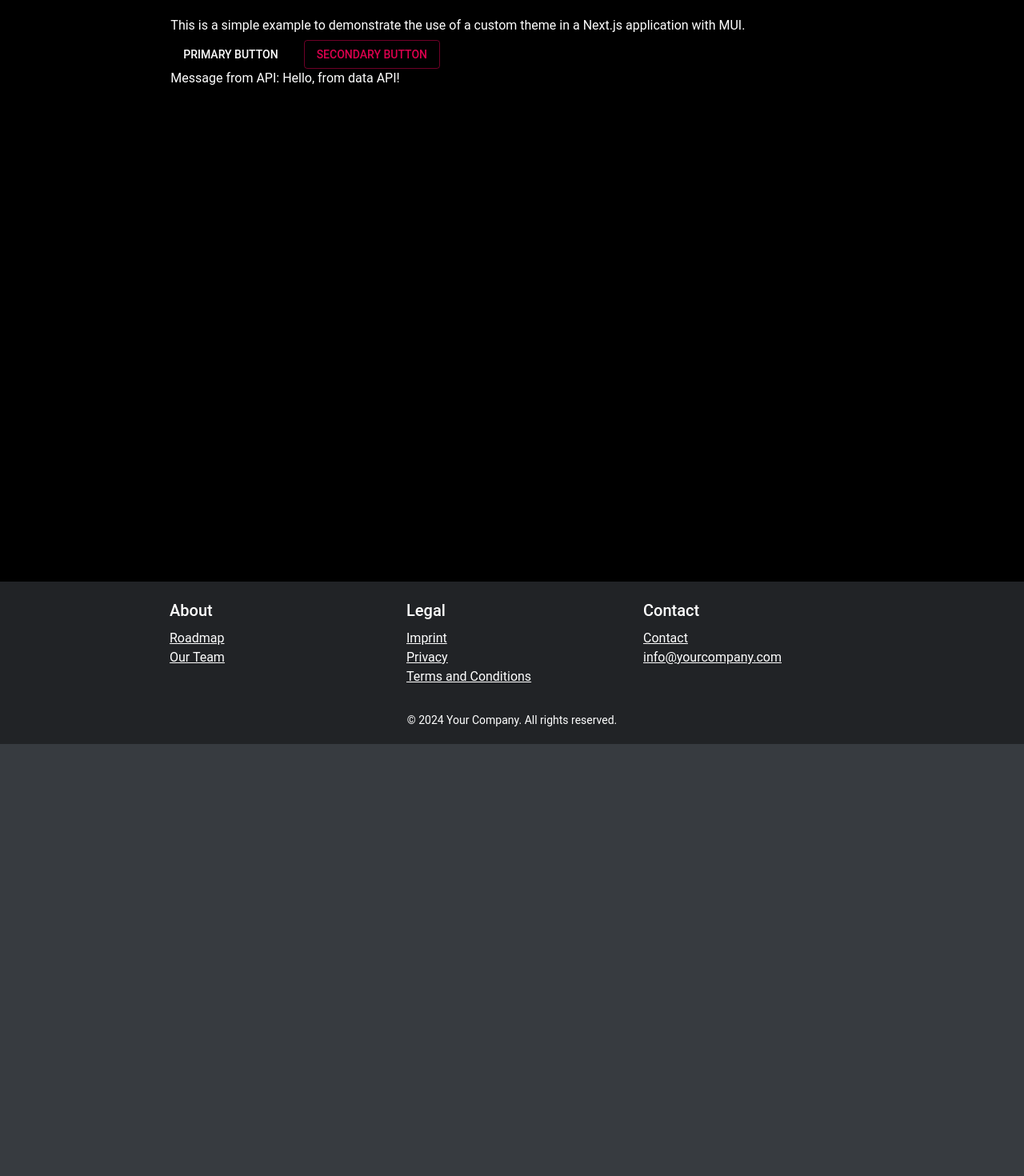
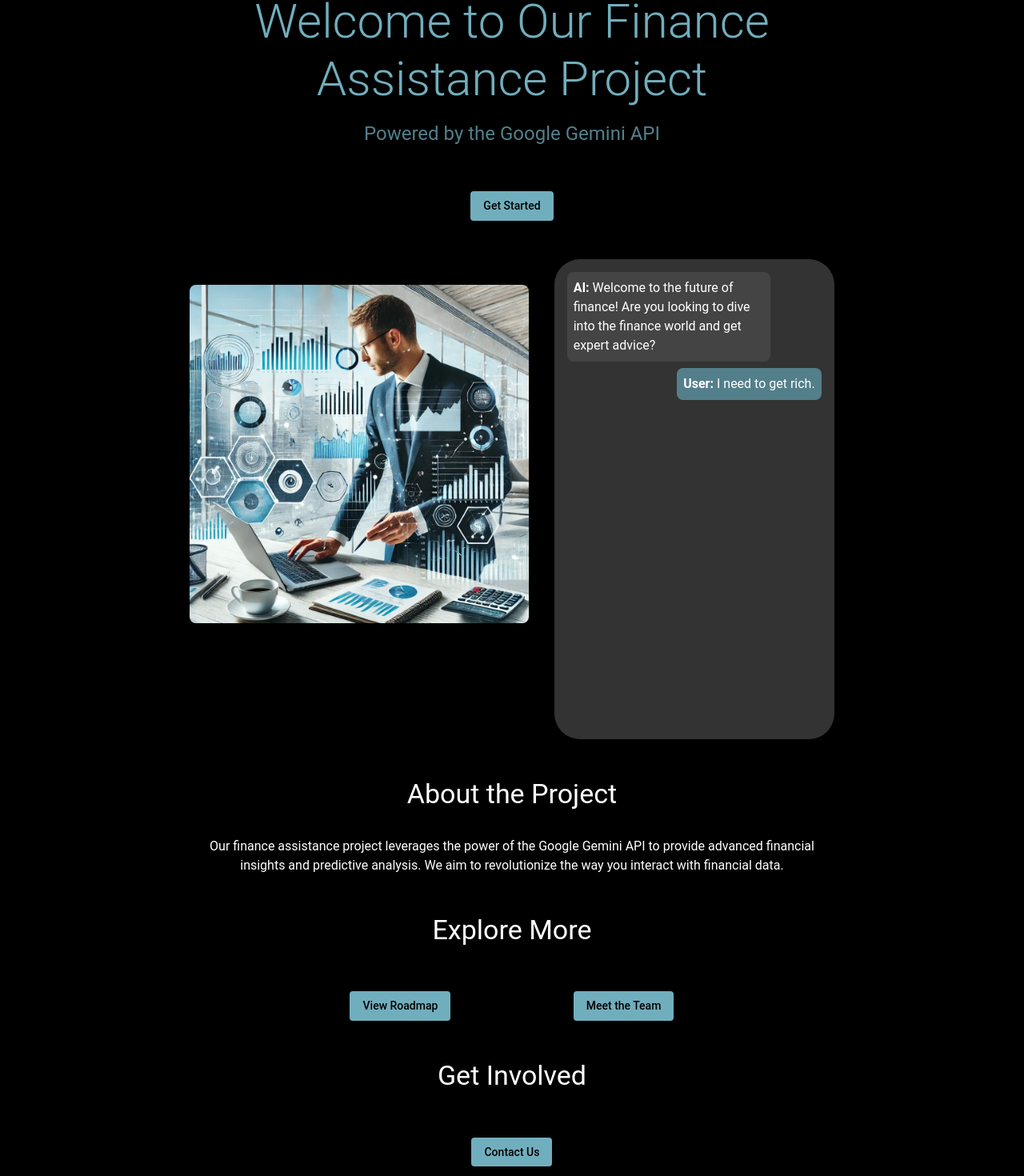
Before and after one commit to uiyoungkim/BeStockAI, a Next.js app: page / in a window 1280 px wide. Shown: the part 137-1607 px from the top of the page at 80% size. Before the commit the page ends 1067 px from the top, so only its background shows below. Built offline with nearby package versions, Linux system fonts and the light colour scheme; no server answers.

Commit message:
taking new API for Stock data, Homepage Init

```diff
--- /dev/null
+++ b/src/app/api/stock/route.js
@@ -0,0 +1,24 @@
+import { NextResponse } from 'next/server';
+
+export async function GET(request) {
+    const { searchParams } = new URL(request.url);
+    const symbol = searchParams.get('symbol');
+    const apiKey = process.env.ALPHA_VANTAGE_API_KEY;
+
+    const url = `https://www.alphavantage.co/query?function=OVERVIEW&symbol=${symbol}&apikey=${apiKey}`;
+
+    // it works on symbol and not with the company name.
+    // Nvidia won't work. Instead use NVDA
+    // It is possible to fix this using LangGraph or consider using another API
+    try {
+        const response = await fetch(url);
+        if (!response.ok) {
+            throw new Error('Network response was not ok');
+        }
+        const data = await response.json();
+        return NextResponse.json(data);
+    } catch (error) {
+        console.error('Error fetching data:', error);
+        return NextResponse.json({ error: 'Error fetching data' }, { status: 500 });
+    }
+}
--- /dev/null
+++ b/src/app/components/Chatbot.js
@@ -0,0 +1,70 @@
+import React, { useState, useEffect } from 'react';
+import { Box, Typography, Paper } from '@mui/material';
+
+const Chatbot = () => {
+    const [chat, setChat] = useState([
+        { sender: 'AI', message: 'Welcome to the future of finance! Are you looking to dive into the finance world and get expert advice?' },
+    ]);
+    const [currentStep, setCurrentStep] = useState(0);
+
+    const chatSequence = [
+        { sender: 'User', message: 'I need to get rich.' },
+        { sender: 'AI', message: "I can't make you a millionaire overnight, but I can help you analyze stocks and make informed decisions." },
+        { sender: 'AI', message: "Whether you're unsure of what to look at, what to buy or sell, or simply want to maximize your profits, I'm here to assist you." },
+        { sender: 'AI', message: "With advanced analytics and insights, I outperform most Wall Street finance experts. Ready to start your journey?" },
+    ];
+
+    useEffect(() => {
+        if (currentStep < chatSequence.length) {
+            const timer = setTimeout(() => {
+                setChat((prevChat) => [...prevChat, chatSequence[currentStep]]);
+                setCurrentStep(currentStep + 1);
+            }, 3000); // Adjust delay as needed
+            return () => clearTimeout(timer);
+        }
+    }, [currentStep]);
+
+    return (
+        <Box
+            sx={{
+                width: 350,
+                height: 600,
+                backgroundColor: '#333',
+                borderRadius: 8,
+                boxShadow: '0 4px 8px rgba(0,0,0,0.3)',
+                color: 'white',
+                overflow: 'hidden',
+                display: 'flex',
+                flexDirection: 'column',
+                padding: 2,
+            }}
+        >
+            <Box sx={{ flex: 1, overflowY: 'hidden', display: 'flex', flexDirection: 'column' }}>
+                {chat.map((chatItem, index) => (
+                    <Box
+                        key={index}
+                        sx={{
+                            display: 'flex',
+                            justifyContent: chatItem.sender === 'AI' ? 'flex-start' : 'flex-end',
+                            mb: 1,
+                        }}
+                    >
+                        <Typography
+                            sx={{
+                                backgroundColor: chatItem.sender === 'AI' ? '#444' : '#537f8a',
+                                color: 'white',
+                                padding: 1,
+                                borderRadius: 2,
+                                maxWidth: '80%',
+                            }}
+                        >
+                            <strong>{chatItem.sender}: </strong>{chatItem.message}
+                        </Typography>
+                    </Box>
+                ))}
+            </Box>
+        </Box>
+    );
+};
+
+export default Chatbot;
--- a/src/app/components/Header.js
+++ b/src/app/components/Header.js
@@ -13,14 +13,14 @@ import Container from '@mui/material/Container';
 import Button from '@mui/material/Button';
 import Tooltip from '@mui/material/Tooltip';
 import MenuItem from '@mui/material/MenuItem';
-import AdbIcon from '@mui/icons-material/Adb';
+
 import LoginDialog from './LoginDialog';
 import { GoogleOAuthProvider } from '@react-oauth/google';
 import { useTheme } from '@mui/material/styles';
 import AccountCircle from '@mui/icons-material/AccountCircle';
 import Image from 'next/image';
 
-const pages = ['Road Map', 'Our Team', 'Contact', 'LLM', 'Color', 'Finance'];
+const pages = ['Roadmap', 'Our Team', 'Contact', 'LLM', 'Color', 'Finance'];
 const settings = ['Profile', 'Account', 'Dashboard'];
 
 const GOOGLE_CLIENT_ID = process.env.NEXT_PUBLIC_GOOGLE_CLIENT_ID;
--- a/src/app/page.js
+++ b/src/app/page.js
@@ -1,44 +1,115 @@
 'use client';
 
-import React, { useEffect, useState } from 'react';
-import { Button, Typography } from '@mui/material';
+import React from 'react';
+import { Container, Box, Typography, Button, Grid, useTheme } from '@mui/material';
+import Link from 'next/link';
+import Chatbot from './components/Chatbot'; // Adjusted import path
 
-export default function HomePage() {
-  const [data, setData] = useState(null);
-
-  useEffect(() => {
-    fetch('/api/data')
-      .then(response => {
-        if (!response.ok) {
-          throw new Error('Network response was not ok');
-        }
-        return response.json();
-      })
-      .then(data => {
-        console.log(data);
-        setData(data.message);
-      })
-      .catch(error => console.error('Error fetching data:', error));
-  }, []);
+export default function StartPage() {
+  const theme = useTheme();
 
   return (
-    <div>
+    <Container maxWidth="lg">
+      {/* Hero Section */}
+      <Box sx={{ textAlign: 'center', mt: 8, mb: 6 }}>
+        <Typography variant="h2" sx={{ color: theme.palette.accent[40], mb: 2 }}>
+          Welcome to Our Finance Assistance Project
+        </Typography>
+        <Typography variant="h5" sx={{ color: theme.palette.accent[30], mb: 4 }}>
+          Powered by the Google Gemini API
+        </Typography>
 
-      <Typography variant="h2" component="h1" gutterBottom >
-        Welcome to My App
-      </Typography>
-      <Typography variant="body1" gutterBottom>
-        This is a simple example to demonstrate the use of a custom theme in a Next.js application with MUI.
-      </Typography>
-      <Button variant="contained" color="primary" sx={{ marginRight: 2 }}>
-        Primary Button
-      </Button>
-      <Button variant="outlined" color="secondary">
-        Secondary Button
-      </Button>
+        <Link href="/finance" passHref>
+          <Button variant="contained" color="primary" sx={{
+            mt: 3,
+            backgroundColor: theme.palette.accent[40], // Customize background color
+            color: theme.palette.primary.main, // Customize text color
+            textTransform: "none", // Prevent uppercase transformation
+            "&:hover": {
+              backgroundColor: theme.palette.primary[40], // Customize hover color
+            },
+          }}>
+            Get Started
+          </Button>
+        </Link>
+      </Box>
 
+      {/* Main Content Section */}
+      <Box sx={{ display: 'flex', flexDirection: ['column', 'column', 'row'], justifyContent: 'space-between', alignItems: 'flex-start', mb: 6 }}>
+        <Box sx={{ flex: 1, mr: [0, 0, 4], mt: 4, mb: [4, 4, 0] }}>
+          <Box component="img" src="/testimage.png" alt="Finance Assistance" sx={{ width: '100%', height: 'auto', borderRadius: 2 }} />
+        </Box>
+        <Chatbot />
+      </Box>
 
-      <p>Message from API: {data}</p>
-    </div>
+      {/* Introduction Section */}
+      <Box sx={{ textAlign: 'center', mb: 6 }}>
+        <Typography variant="h4" sx={{ mb: 4 }}>
+          About the Project
+        </Typography>
+        <Typography variant="body1" sx={{ mb: 4 }}>
+          Our finance assistance project leverages the power of the Google Gemini API to provide advanced financial insights and predictive analysis. We aim to revolutionize the way you interact with financial data.
+        </Typography>
+      </Box>
+
+      {/* Navigation Section */}
+      <Box sx={{ textAlign: 'center', mb: 6 }}>
+        <Typography variant="h4" sx={{ mb: 4 }}>
+          Explore More
+        </Typography>
+        <Grid container spacing={4} justifyContent="center">
+          <Grid item xs={12} sm={6} md={4}>
+            <Link href="/roadmap" passHref>
+              <Button variant="contained" color="primary" sx={{
+                mt: 3,
+                backgroundColor: theme.palette.accent[40], // Customize background color
+                color: theme.palette.primary.main, // Customize text color
+                textTransform: "none", // Prevent uppercase transformation
+                "&:hover": {
+                  backgroundColor: theme.palette.primary[40], // Customize hover color
+                },
+              }}>
+                View Roadmap
+              </Button>
+            </Link>
+          </Grid>
+          <Grid item xs={12} sm={6} md={4}>
+            <Link href="/our-team" passHref>
+              <Button variant="contained" color="primary" sx={{
+                mt: 3,
+                backgroundColor: theme.palette.accent[40], // Customize background color
+                color: theme.palette.primary.main, // Customize text color
+                textTransform: "none", // Prevent uppercase transformation
+                "&:hover": {
+                  backgroundColor: theme.palette.primary[40], // Customize hover color
+                },
+              }}>
+                Meet the Team
+              </Button>
+            </Link>
+          </Grid>
+        </Grid>
+      </Box>
+
+      {/* Call to Action Section */}
+      <Box sx={{ textAlign: 'center', mb: 8 }}>
+        <Typography variant="h4" sx={{ mb: 4 }}>
+          Get Involved
+        </Typography>
+        <Link href="/contact" passHref>
+          <Button variant="contained" color="primary" sx={{
+            mt: 3,
+            backgroundColor: theme.palette.accent[40], // Customize background color
+            color: theme.palette.primary.main, // Customize text color
+            textTransform: "none", // Prevent uppercase transformation
+            "&:hover": {
+              backgroundColor: theme.palette.primary[40], // Customize hover color
+            },
+          }}>
+            Contact Us
+          </Button>
+        </Link>
+      </Box>
+    </Container>
   );
 }
```
Also changed, not shown: src/app/finance/page.jsx (+107 -134 lines), public/testimage.png (added), src/app/roadmap/page.jsx (renamed from src/app/road-map/page.jsx).
